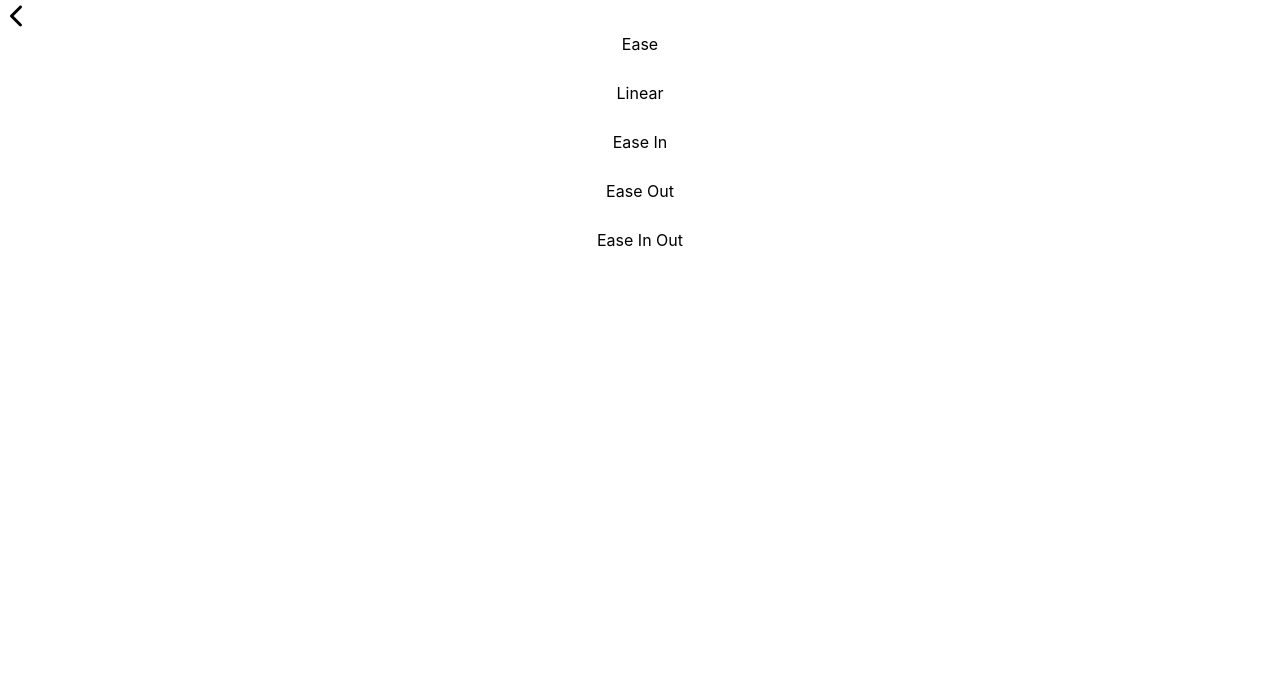
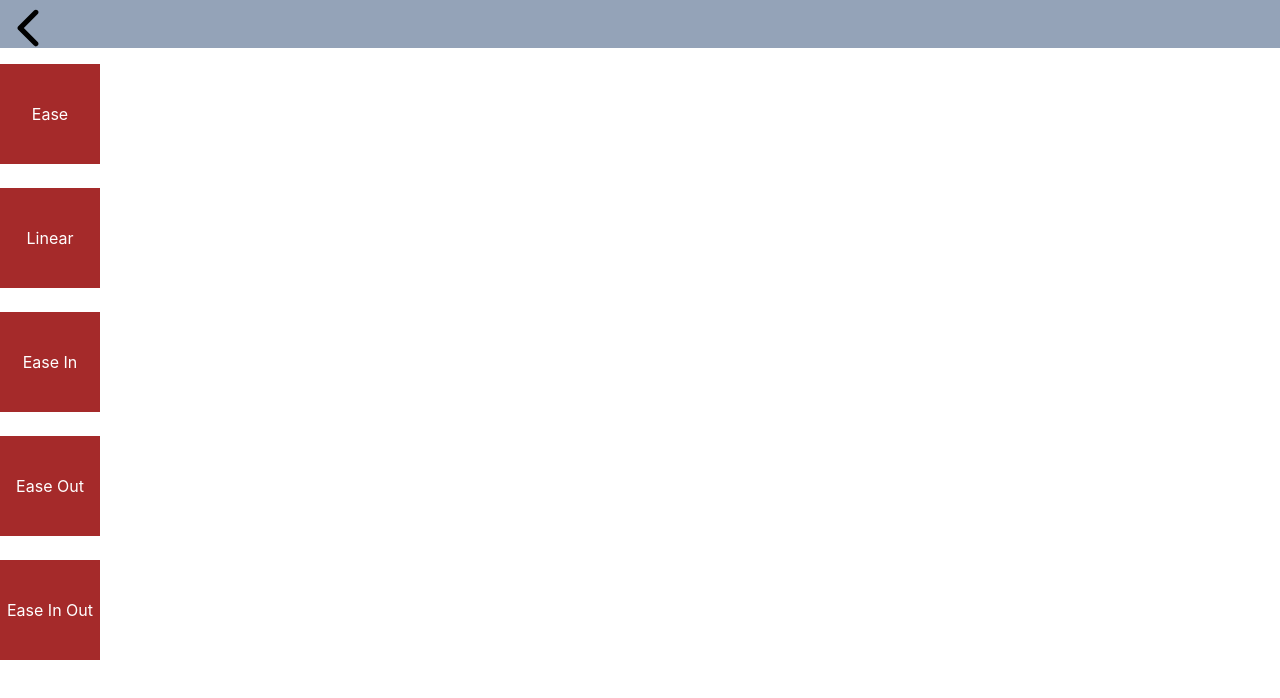
Before and after one commit to leogoulartoli/css-animation-explorer, a React (Create React App) app: page /effects/transition-timing in a window 1280 px wide. Shown: the top 698 px of the page. Built offline with nearby package versions, Linux system fonts and the light colour scheme.

Commit message:
Added dark property for button effects and clean up

```diff
--- /dev/null
+++ b/src/components/ButtonEffects/HoverDuplicate/index.tsx
@@ -0,0 +1,6 @@
+import React from "react";
+import styles from "./style.module.css";
+
+export const HoverDuplicate = () => {
+  return <button className={`${styles.button}`}>Duplicate</button>;
+};
--- /dev/null
+++ b/src/components/ButtonEffects/HoverDuplicate/style.module.css
@@ -0,0 +1,29 @@
+.button {
+  height: 100px;
+  width: 200px;
+  color: #272727;
+  font-size: x-large;
+  font-weight: 700;
+  border: 5px solid #272727;
+  transition-duration: 2s;
+  transition-property: all;
+  position: relative;
+  overflow: hidden;
+}
+.button::before {
+  content: "";
+  background-color: orange;
+  width: 100%;
+  height: 100%;
+  position: absolute;
+  transform: rotate(-90deg);
+  transform-origin: bottom right;
+  transition: transform 1s;
+  top: 0;
+  left: 0;
+  z-index: -1;
+}
+
+.button:hover::before {
+  transform: rotate(0);
+}
--- /dev/null
+++ b/src/components/ButtonEffects/HoverGlow/index.tsx
@@ -0,0 +1,6 @@
+import React from "react";
+import styles from "./style.module.css";
+
+export const HoverGlow = () => {
+  return <button className={`${styles.button}`}>Hover Glow</button>;
+};
--- /dev/null
+++ b/src/components/ButtonEffects/HoverGlow/style.module.css
@@ -0,0 +1,31 @@
+.button {
+  height: 100px;
+  width: 200px;
+  color: #fff;
+  font-size: x-large;
+  font-weight: 400;
+  border: 2px solid #fff;
+  transition: all 0.5s;
+  position: relative;
+  overflow: hidden;
+}
+
+.button:hover {
+  background-color: orange;
+}
+
+.button::before {
+  content: "";
+  background-color: white;
+  top: 0;
+  left: 0;
+  width: 150%;
+  height: 50%;
+  transform: rotate(45deg) translate(0, 380%);
+  position: absolute;
+  transition: all 0.5s;
+}
+
+.button:hover::before {
+  transform: rotate(45deg) translate(0, -380%);
+}
--- a/src/components/ButtonEffects/index.tsx
+++ b/src/components/ButtonEffects/index.tsx
@@ -1,15 +1,38 @@
+import { useState } from "react";
+import { IoMdMoon, IoMdSunny } from "react-icons/io";
 import { HoverDegree } from "./HoverDegree";
+import { HoverDuplicate } from "./HoverDuplicate";
+import { HoverGlow } from "./HoverGlow";
 import { HoverMove } from "./HoverMove";
 import { HoverRotate } from "./HoverRotate";
 import { Stretching } from "./Stretching";
 
 export const ButtonEffects = () => {
-  return (
-    <div className="w-full h-full flex justify-center items-center gap-7">
-      <HoverDegree />
-      <HoverMove />
-      <HoverRotate />
-      <Stretching />
-    </div>
+  const [showDarkEffects, setShowDarkEffects] = useState(false);
+
+  return showDarkEffects ? (
+    <>
+      <IoMdSunny
+        className="w-20 h-20 cursor-pointer"
+        onClick={() => setShowDarkEffects(false)}
+      />
+      <div className="w-full flex justify-center items-center gap-7 h-screen bg-black">
+        <HoverGlow />
+      </div>
+    </>
+  ) : (
+    <>
+      <IoMdMoon
+        className="w-20 h-20 cursor-pointer"
+        onClick={() => setShowDarkEffects(true)}
+      />
+      <div className="w-full h-screen flex justify-center items-center gap-7">
+        <HoverDegree />
+        <HoverMove />
+        <HoverRotate />
+        <HoverDuplicate />
+        <Stretching />
+      </div>
+    </>
   );
 };
--- a/src/components/Template/index.tsx
+++ b/src/components/Template/index.tsx
@@ -1,15 +1,15 @@
 import { Link, Outlet } from "react-router-dom";
 import { IoIosArrowBack } from "react-icons/io";
 
-import styles from "./style.module.css";
-
 export const Template = () => {
   return (
-    <div>
-      <Link to={"/"}>
-        <IoIosArrowBack className={styles.link} />
-      </Link>
+    <>
+      <div className="w-full bg-slate-400 mb-4 h-12">
+        <Link to={"/"}>
+          <IoIosArrowBack className={"w-14 h-14"} />
+        </Link>
+      </div>
       <Outlet />
-    </div>
+    </>
   );
 };
--- a/src/components/Template/style.module.css
+++ /dev/null
@@ -1,9 +0,0 @@
-#backArrow {
-    width: 25px;
-}
-
-.link {
-    width: 2rem;
-    height: 2rem;
-    display: inline-block;
-}
--- a/src/components/TransitionTiming/index.tsx
+++ b/src/components/TransitionTiming/index.tsx
@@ -1,29 +1,36 @@
+import { mapCssClasses } from "../../util";
 import styles from "./style.module.css";
 
 export const TransitionTiming = () => {
   return (
-    <div id={styles.container}>
-      <button id={`${styles.button} ${styles.ease}`} className={styles.move}>
+    <div className="flex flex-col gap-6">
+      <button
+        id={styles.ease}
+        className={mapCssClasses(styles.move, styles.button)}
+      >
         Ease
       </button>
-      <button id={`${styles.button} ${styles.linear}`} className={styles.move}>
+      <button
+        id={styles.linear}
+        className={mapCssClasses(styles.move, styles.button)}
+      >
         Linear
       </button>
       <button
-        id={`${styles.button} ${styles["ease-in"]}`}
-        className={styles.move}
+        id={styles.easeIn}
+        className={mapCssClasses(styles.move, styles.button)}
       >
         Ease In
       </button>
       <button
-        id={`${styles.button} ${styles["ease-out"]}`}
-        className={styles.move}
+        id={styles.easeOut}
+        className={mapCssClasses(styles.move, styles.button)}
       >
         Ease Out
       </button>
       <button
-        id={`${styles.button} ${styles["ease-in-out"]}`}
-        className={styles.move}
+        id={styles.easeInOut}
+        className={mapCssClasses(styles.move, styles.button)}
       >
         Ease In Out
       </button>
--- a/src/components/TransitionTiming/style.module.css
+++ b/src/components/TransitionTiming/style.module.css
@@ -6,26 +6,20 @@
   transition-timing-function: linear;
 }
 
-#ease-in {
+#easeIn {
   transition-timing-function: ease-in;
 }
 
-#ease-out {
+#easeOut {
   transition-timing-function: ease-out;
 }
 
-#ease-in-out {
+#easeInOut {
   transition-timing-function: ease-in-out;
 }
 
 .move:hover {
   transform: translate(900px, 0);
-}
-
-#container {
-  display: flex;
-  flex-direction: column;
-  gap: 25px;
 }
 
 .button {
--- /dev/null
+++ b/src/util/index.tsx
@@ -0,0 +1,3 @@
+export const mapCssClasses = (...props: string[]) => {
+  return props.reduce((prev, next) => prev + " " + next, "");
+};
```
